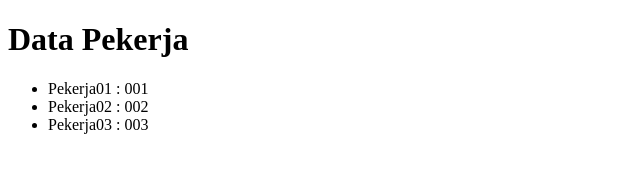
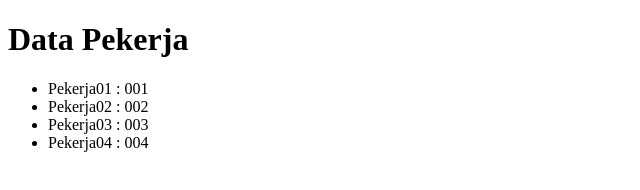
Before and after one commit to abcdevaaa/belajarbarengxirpl1, a plain HTML site: page index.html in a window 1280 px wide. Shown: the whole page, without its empty margins (0-640 px from the left). Drawn offline with Linux system fonts and the light colour scheme.

Commit message:
Menambahkan baris baru

```diff
--- a/index.html
+++ b/index.html
@@ -11,6 +11,7 @@
         <li>Pekerja01 : 001</li>
         <li>Pekerja02 : 002</li>
         <li>Pekerja03 : 003</li>
+        <li>Pekerja04 : 004</li>
     </ul>
 </body>
 </html>
```
